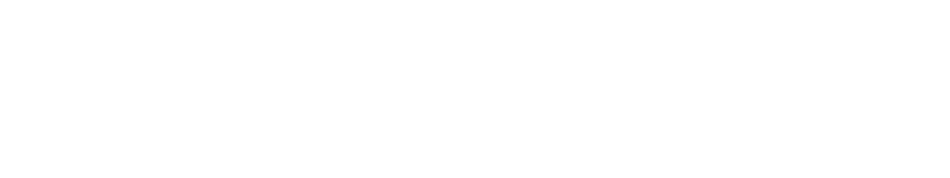
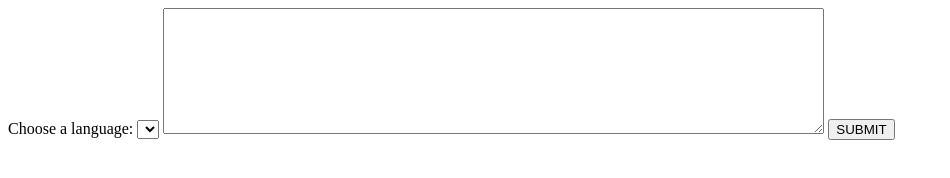
Before and after one commit to dbrchrd/Text-To-Speech_JS, a plain HTML site: page index.html in a window 1280 px wide. Shown: the whole page, without its empty margins (0-950 px from the left). Drawn offline with Linux system fonts and the light colour scheme.

Commit message:
Update index.html

```diff
--- a/index.html
+++ b/index.html
@@ -5,5 +5,14 @@
     <title>Text To Speech</title>
   </head>
   <body>
+    <form class="form" action="http://localhost:6060/hear" method="" onsubmit="(e) => {e.preventDefault();}">
+      <label for="lang">Choose a language:</label>
+      <select name="lang" id="lang">
+      </select>
+
+      <textarea name="text" rows="8" cols="80"></textarea>
+      <input type="submit" name="" value="SUBMIT">
+    </form>
+    </script>
   </body>
 </html>
```
